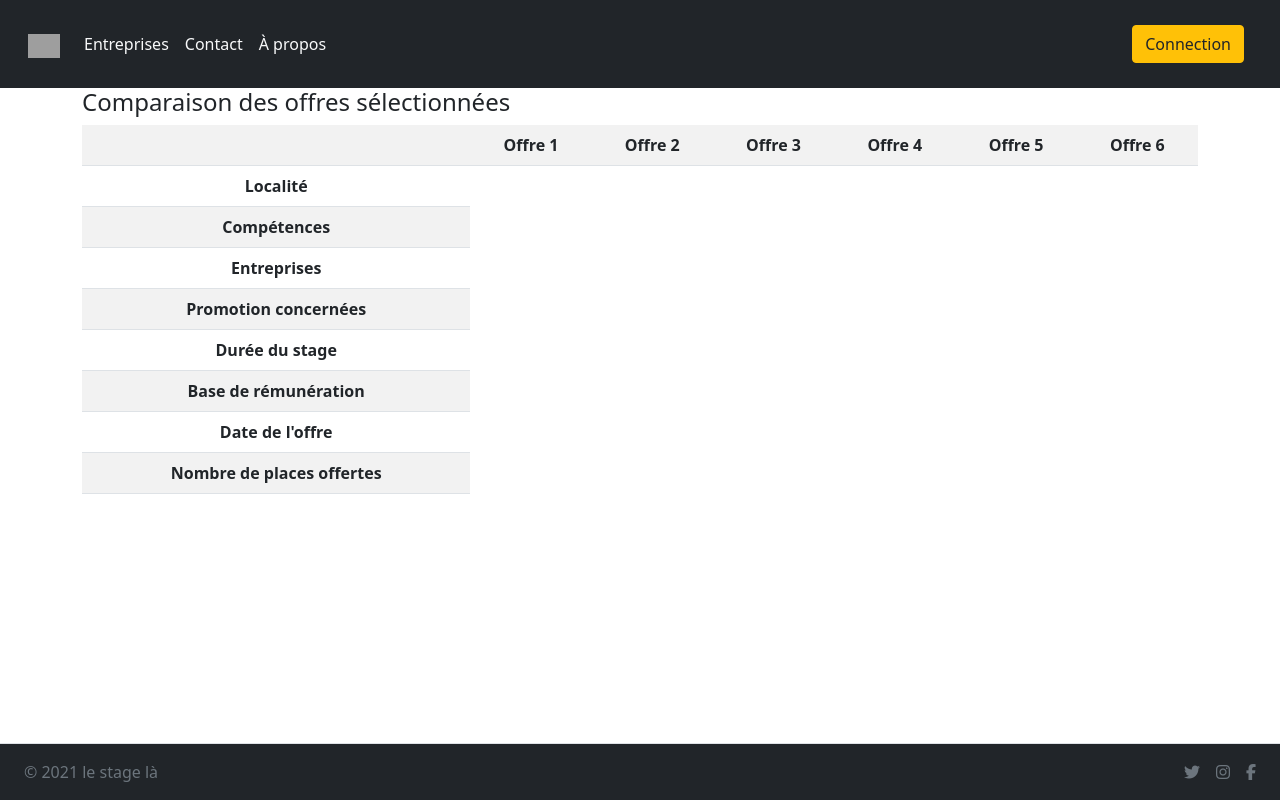
After one commit to Aldresus/ProjetWeb, a PHP site: page /comparaison_offres.php in a window 1280 px wide. The commit adds this page. Run offline with PHP 8.4, Linux system fonts and the light colour scheme; lists and menus that the app fills with data are empty; some libraries are stand-ins or nearby versions; grey boxes are pictures that could not be loaded.

Commit message:
comparaison entreprise et comparaison offre responsive

```diff
--- /dev/null
+++ b/www/views/comparaison_offres.php
@@ -0,0 +1,75 @@
+<!DOCTYPE html>
+<html lang="fr">
+<head>
+  <meta charset="UTF-8">
+  <title>Les stages là</title>
+  <link href="https://cdn.jsdelivr.net/npm/bootstrap@5.1.3/dist/css/bootstrap.min.css" rel="stylesheet" integrity="sha384-1BmE4kWBq78iYhFldvKuhfTAU6auU8tT94WrHftjDbrCEXSU1oBoqyl2QvZ6jIW3" crossorigin="anonymous">
+  <script src="https://cdn.jsdelivr.net/npm/bootstrap@5.1.3/dist/js/bootstrap.bundle.min.js" integrity="sha384-ka7Sk0Gln4gmtz2MlQnikT1wXgYsOg+OMhuP+IlRH9sENBO0LRn5q+8nbTov4+1p" crossorigin="anonymous"></script>
+  <script src="https://kit.fontawesome.com/bd63cdcb8f.js" crossorigin="anonymous"></script>
+  <link rel="stylesheet" href="index.css">
+</head>
+<body>
+<header class="p-3 bg-dark text-white">
+  <?php
+  include 'navbar.php'
+
+  ?>
+</header>
+<!-- Contenu du site -->
+<main>
+  <div class="container">
+    <div class="row">
+      <h4>Comparaison des offres sélectionnées</h4>
+      <div class="col-12 text-center">
+        <table class="table table-striped">
+          <tr>
+            <th></th>
+            <th>Offre 1</th>
+            <th>Offre 2</th>
+            <th>Offre 3</th>
+            <th>Offre 4</th>
+            <th>Offre 5</th>
+            <th>Offre 6</th>
+          </tr>
+          <tr>
+            <th>Localité</th>
+          </tr>
+          <tr>
+            <th>Compétences</th>
+          </tr>
+          <tr>
+            <th>Entreprises</th>
+          </tr>
+          <tr>
+            <th>Promotion concernées</th>
+          </tr>
+          <tr>
+            <th>Durée du stage</th>
+          </tr>
+          <tr>
+            <th>Base de rémunération</th>
+          </tr>
+          <tr>
+            <th>Date de l'offre</th>
+          </tr>
+          <tr>
+            <th>Nombre de places offertes</th>
+          </tr>
+        </table>
+      </div>
+    </div>
+  </div>
+</main>
+<footer class="d-flex flex-wrap justify-content-between align-items-center py-3 my-4 mb-0 mt-5 border-top bg-dark text-white fixed-bottom">
+  <div class="col-md-4 d-flex align-items-center ms-4">
+    <span class="text-muted">&copy; 2021 le stage là</span>
+  </div>
+
+  <ul class="nav col-md-4 justify-content-end list-unstyled d-flex me-4 ">
+    <li class="ms-3"><a class="text-muted" href="https://www.youtube.com/watch?v=dQw4w9WgXcQ"><i class="fa-brands fa-twitter"></i></a></li>
+    <li class="ms-3"><a class="text-muted" href="https://www.youtube.com/watch?v=dQw4w9WgXcQ"><i class="fa-brands fa-instagram"></i></a></li>
+    <li class="ms-3"><a class="text-muted" href="https://www.youtube.com/watch?v=dQw4w9WgXcQ"><i class="fa-brands fa-facebook-f"></i></a></li>
+  </ul>
+</footer>
+</body>
+</html>
```
Also changed, not shown: www/views/comparaison_entreprise.php (+3 -4 lines).
